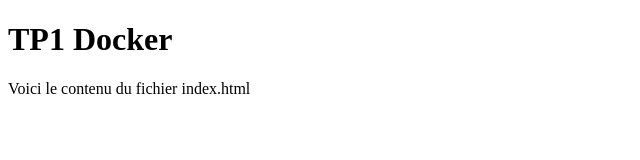
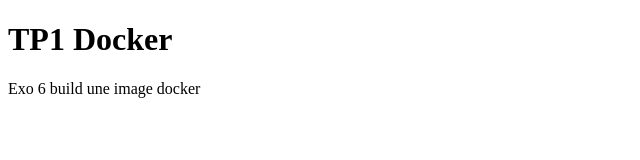
Before and after one commit to x331yS/DevOps, a plain HTML site: page webSite/index.html in a window 1280 px wide. Shown: the full height of the page, 0-640 px from the left. Drawn offline with Linux system fonts and the light colour scheme.

Commit message:
Changes by adamh

```diff
--- a/index.html
+++ b/webSite/index.html
@@ -7,7 +7,7 @@
 <body>
     <div class="container">
         <h1>TP1 Docker</h1>
-        <p>Voici le contenu du fichier index.html</p>
+        <p>Exo 6 build une image docker</p>
     </div>
 </body>
 </html>
```
Also changed, not shown: 1 other file.
